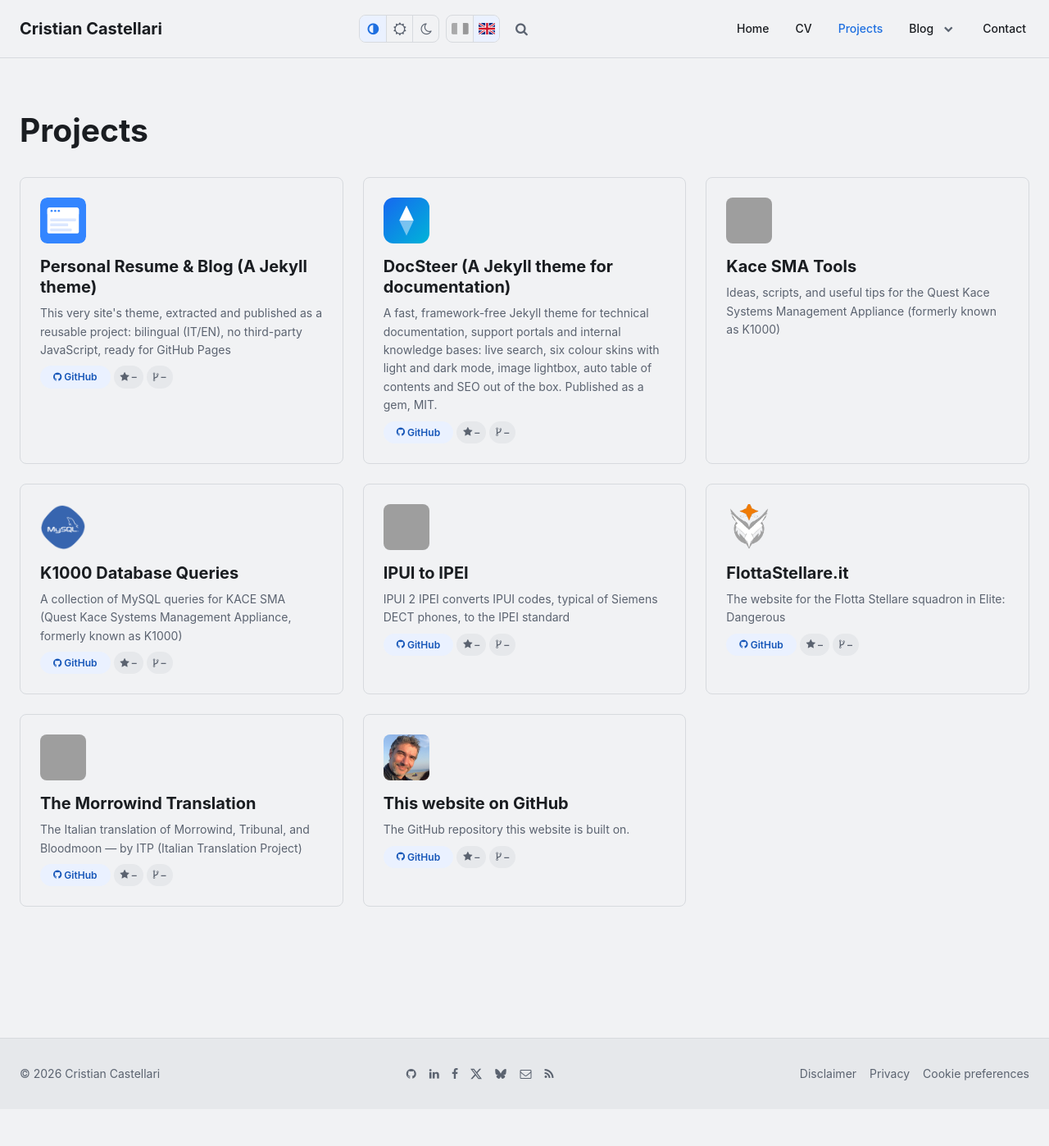
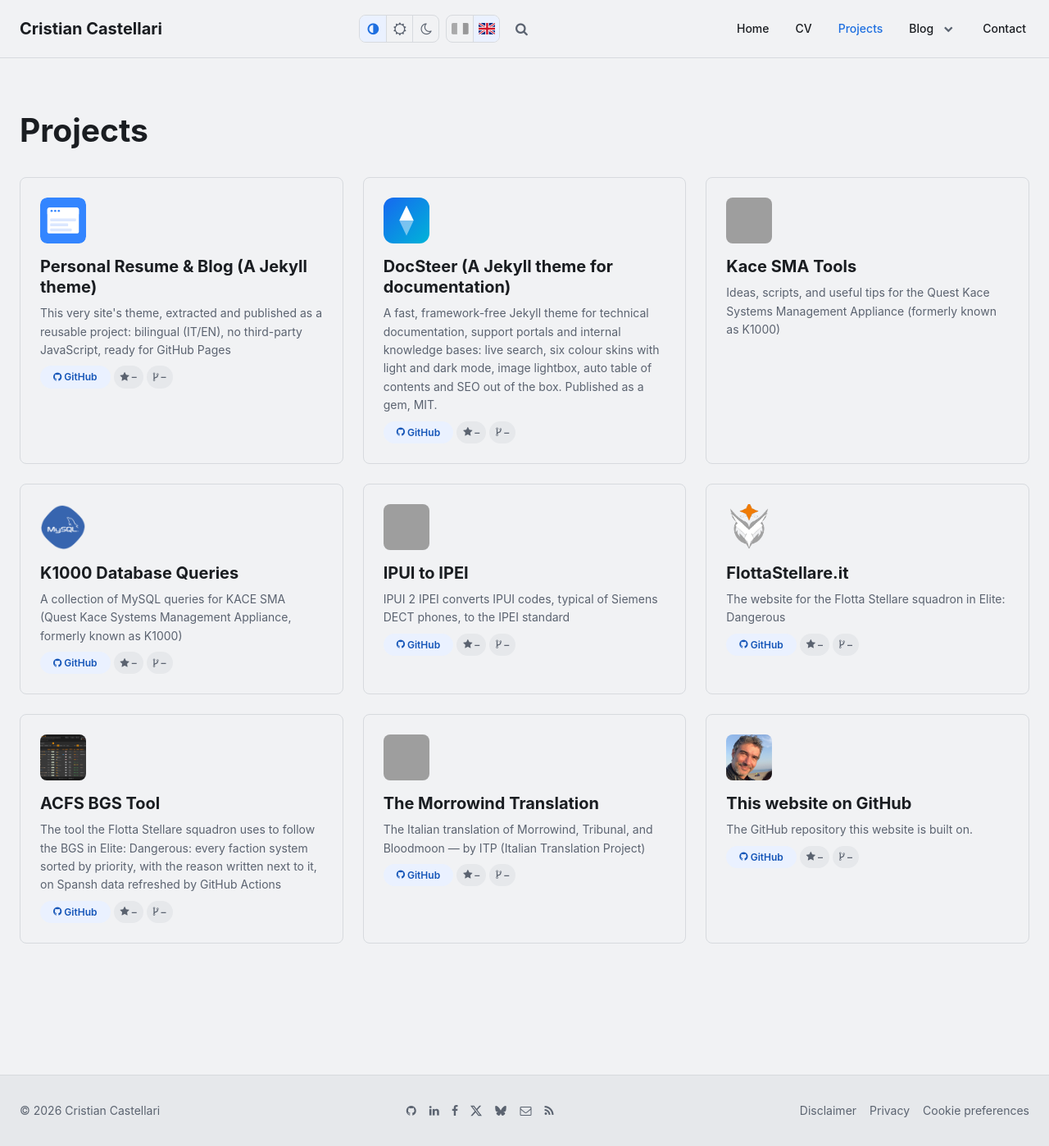
Before and after one commit to Skyflash/skyflash.github.io, a Jekyll site: the page built from en/projects.html, in a window 1280 px wide and 1398 px high. Shown: the whole window at 82% size. Built offline with Jekyll 4.4.1, drawn with Linux system fonts in a browser that asks for light colours; comment, search, counter and statistics services are not loaded; grey boxes are pictures that could not be loaded.

Commit message:
ACFS BGS Tool fra i progetti

```diff
--- a/_data/index/projects.yml
+++ b/_data/index/projects.yml
@@ -64,6 +64,17 @@
     en: "The website for the Flotta Stellare squadron in Elite: Dangerous"
 
 - name:
+    it: ACFS BGS Tool
+    en: ACFS BGS Tool
+  gh_user: ed-acfs
+  repo: acfs-bgs-tool
+  url: https://flottastellare.it/acfs-bgs-tool/
+  img: /static/assets/img/blog/acfs-bgs-tool/cover.png
+  desc:
+    it: "Lo strumento con cui lo squadrone Flotta Stellare segue il BGS di Elite: Dangerous: tutti i sistemi della fazione ordinati per priorità, con il motivo scritto accanto, su dati Spansh aggiornati da GitHub Actions"
+    en: "The tool the Flotta Stellare squadron uses to follow the BGS in Elite: Dangerous: every faction system sorted by priority, with the reason written next to it, on Spansh data refreshed by GitHub Actions"
+
+- name:
     it: La Traduzione di Morrowind
     en: The Morrowind Translation
   gh_user: Skyflash
```
Also changed, not shown: CHANGELOG.md.
